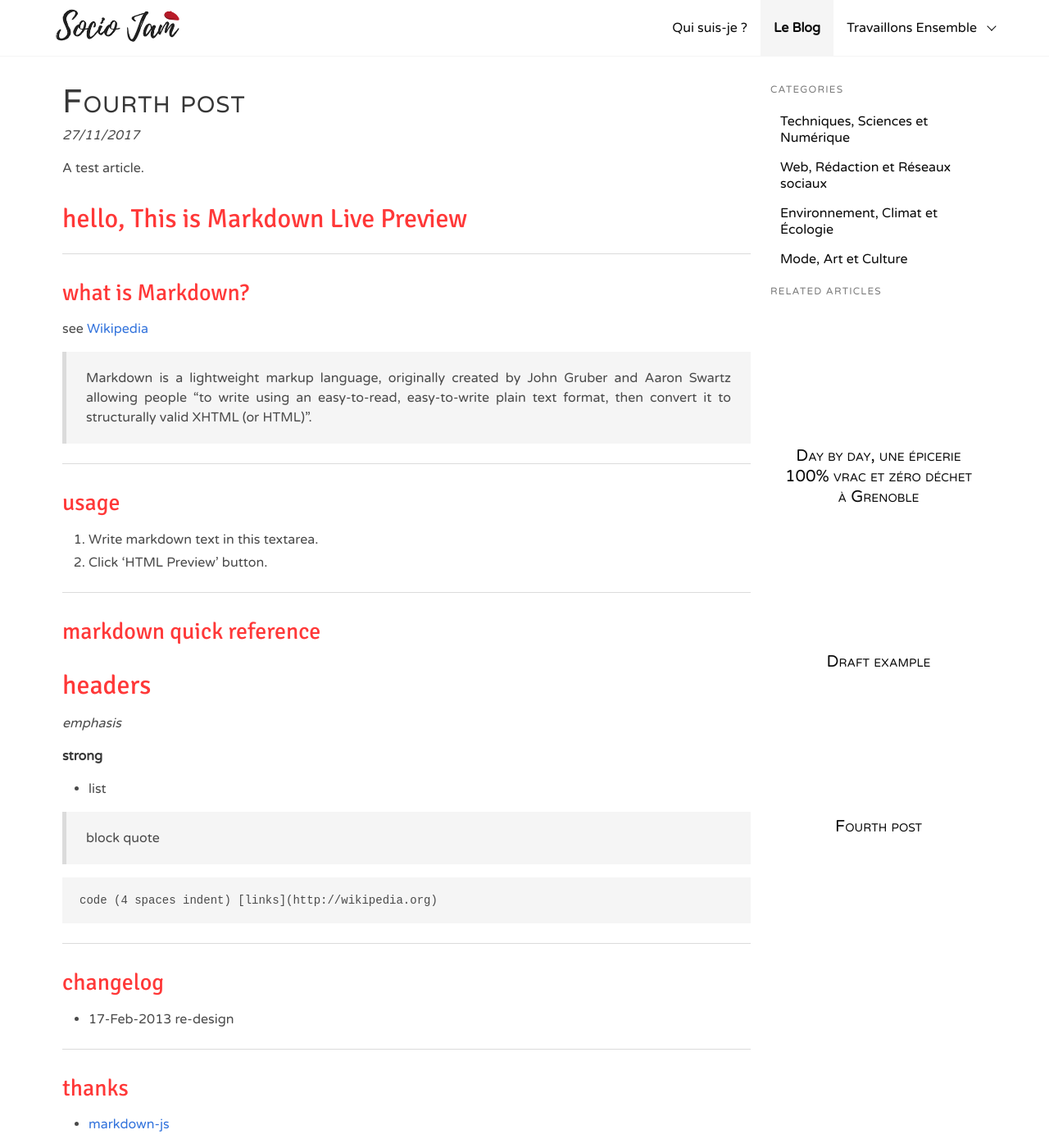
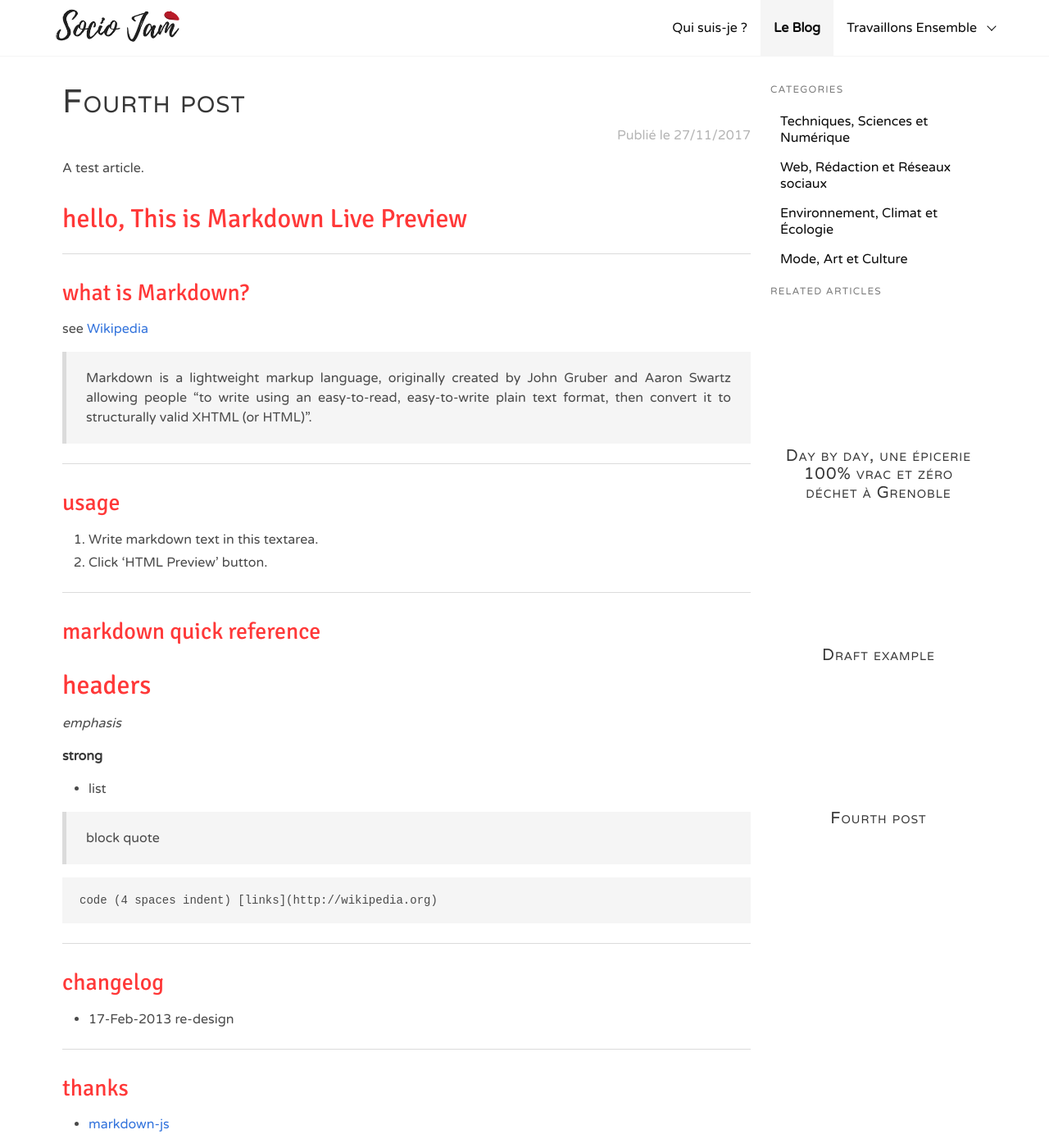
Before and after one commit to marguerite-p/marguerite-p.github.io, a Jekyll site: the page built from _posts/2017-11-27-fourth.md, in a window 1280 px wide and 1400 px high. Shown: the whole window at 82% size. Built offline with Jekyll 4.4.1, drawn with Linux system fonts in a browser that asks for light colours; comment, search, counter and statistics services are not loaded; a style sheet for code colours, icons or effects is not loaded.

Commit message:
post page update (chapo & date), preview update

```diff
--- a/_includes/post_preview.html
+++ b/_includes/post_preview.html
@@ -4,10 +4,10 @@
       <figure class="image is-3by2">
         <img data-src="{{ image }}" alt="{{ post.title }}">
       </figure>
-      <h2 class="is-smallcaps is-size-5 has-text-centered">{{ post.title }}</h2>
+      <h2 class="title is-size-5 has-text-centered">{{ post.title }}</h2>
       {% if include.show_excerpt %}
       {% assign description = post.meta-description | default: post.excerpt | strip_html | normalize_whitespace | truncate: 100 | escape %}
-      <p>{{ description }}</p>
+      <p class="post-preview__excerpt has-text-justified">{{ description }}</p>
       {% endif %}
     </a>
   </div>
--- a/_layouts/category.html
+++ b/_layouts/category.html
@@ -11,7 +11,7 @@
   <div class="columns is-multiline is-mobile">
   {% for post in posts %}
     <div class="column is-one-quarter-tablet is-half-mobile">
-      {% include post_preview.html %}
+      {% include post_preview.html show_excerpt=true %}
     </div>
   {% endfor %}
   </div>
--- a/_layouts/post.html
+++ b/_layouts/post.html
@@ -16,20 +16,18 @@
       <div class="article-title">
         <h1 class="title is-size-2">{{ page.title }}</h1>
       </div>
-      <div class="article-date">
-        <em>{{ page.date | date: "%d/%m/%Y" }}</em>
+      <div class="article-date has-text-right">
+        <span>Publié le {{ page.date | date: "%d/%m/%Y" }}</span>
       </div>
     </div>
     <div class="article-body content">
       {{ content }}
     </div>
     {% if page.tags %}
-    <div class="article-tags">
-      <div class="tags">
-        {% for tag in page.tags %}
-        <span class="tag">{{ tag }}</span>
-        {% endfor %}
-      </div>
+    <div class="article-tags tags">
+      {% for tag in page.tags %}
+      <span class="tag">{{ tag }}</span>
+      {% endfor %}
     </div>
     {% endif %}
     <div class="ssk-group ssk-lg">
--- a/_sass/_root.scss
+++ b/_sass/_root.scss
@@ -142,6 +142,16 @@
   }
 }
 
+.post-preview {
+  a {
+    color: unset; // remove link color form preview text
+  }
+
+  &__excerpt {
+    font-size: 0.9rem;
+  }
+}
+
 .overlay {
   &-image {
     &__overlay {
@@ -264,12 +274,20 @@
   &-title {
     margin-bottom: 0.5rem;
   }
-  &-author {
-    font-size: 1rem;
-    font-weight: 300;
+  &-date {
+    color: $grey-light;
   }
   &-comments {
     margin-top: 1rem;
+  }
+  &-body {
+    .is-chapo {
+      @extend .is-varela-round;
+      color: $black;
+      font-size: 1.2rem;
+      font-weight: bold;
+      padding-bottom: 1rem;
+    }
   }
 }
 
```
Also changed, not shown: _posts/2018-02-18-day-by-day-grenoble.md (+7 -7 lines).
